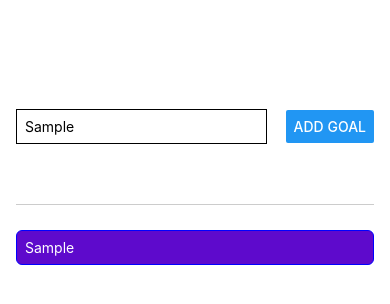
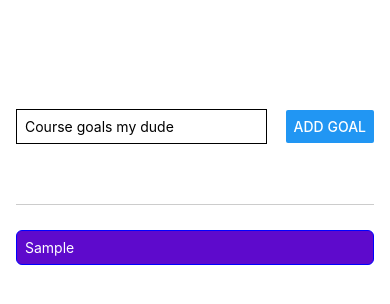
Before and after one commit to barksanto/RNative, a React Native app: screen / in a window 390 px wide. Both pictures are taken after typing "Sample" into the empty fields and a click on the button "ADD GOAL". Shown: the top 304 px of the page. Built offline with nearby package versions, Linux system fonts and the light colour scheme.

Commit message:
add delete onPress for each item - pass fn to GoalItem from App.js through props. Delete if id/key matches using filter

```diff
--- a/App.js
+++ b/App.js
@@ -1,38 +1,43 @@
 import { useState } from "react"
-import { StyleSheet, View, Button, TextInput, FlatList } from "react-native"
+import { StyleSheet, View, FlatList } from "react-native"
 
 import GoalItem from "./components/GoalItem"
+import GoalInput from "./components/GoalInput"
 
 export default function App() {
-  const [enteredGoalText, setEnteredGoalText] = useState("")
   const [courseGoals, setCourseGoals] = useState([])
 
-  function goalInputHandler(enteredText) {
-    setEnteredGoalText(enteredText)
-  }
-
-  function addGoalHandler() {
+  function addGoalHandler(enteredGoalText) {
     setCourseGoals((currentCourseGoals) => [
       ...currentCourseGoals,
       { text: enteredGoalText, key: Math.random().toString() },
     ])
   }
 
+  function deleteGoalHandler(id) {
+    setCourseGoals((oldGoals) => {
+      return oldGoals.filter((goal) => goal.key !== id)
+      // console.log(oldGoals)
+    })
+
+    // console.log(id)
+  }
+
   return (
     <View style={styles.appContainer}>
-      <View style={styles.inputContainer}>
-        <TextInput
-          placeholder="Your course goal"
-          style={styles.textInput}
-          onChangeText={goalInputHandler}
-        />
-        <Button title="Add Goal" onPress={addGoalHandler} />
-      </View>
+      <GoalInput onAddGoal={addGoalHandler} />
+
       <View style={styles.goalsContainer}>
         <FlatList
           data={courseGoals}
           renderItem={(itemData) => {
-            return <GoalItem text={itemData.item.text} />
+            return (
+              <GoalItem
+                text={itemData.item.text}
+                onDeleteItem={deleteGoalHandler}
+                id={itemData.item.key}
+              />
+            )
           }}
           keyExtractor={(item, index) => {
             return item.key
@@ -51,23 +56,7 @@ const styles = StyleSheet.create({
     paddingHorizontal: 16,
     flex: 1,
   },
-  inputContainer: {
-    display: "flex",
-    flex: 1,
-    flexDirection: "row",
-    justifyContent: "space-between",
-    alignItems: "center",
-    marginBottom: 25,
-    borderBottomWidth: 1,
-    borderBottomColor: "#ccc",
-  },
-  textInput: {
-    borderWidth: 1,
-    borderColor: "black",
-    width: "70%",
-    marginRight: 8,
-    padding: 8,
-  },
+
   goalsContainer: {
     flex: 4,
   },
--- a/components/GoalInput.js
+++ b/components/GoalInput.js
@@ -0,0 +1,50 @@
+import { View, TextInput, Button, StyleSheet } from "react-native"
+import { useState } from "react"
+
+function GoalInput(props) {
+  const [enteredGoalText, setEnteredGoalText] = useState("")
+
+  function goalInputHandler(enteredText) {
+    setEnteredGoalText(enteredText)
+  }
+
+  function addGoalHandler() {
+    // 2 differet states
+    props.onAddGoal(enteredGoalText) // courseGoals state
+    setEnteredGoalText("") // input text state
+  }
+
+  return (
+    <View style={styles.inputContainer}>
+      <TextInput
+        placeholder="Course goals my dude"
+        style={styles.textInput}
+        onChangeText={goalInputHandler}
+        value={enteredGoalText}
+      />
+      <Button title="Add Goal" onPress={addGoalHandler} />
+    </View>
+  )
+}
+
+export default GoalInput
+
+const styles = StyleSheet.create({
+  inputContainer: {
+    display: "flex",
+    flex: 1,
+    flexDirection: "row",
+    justifyContent: "space-between",
+    alignItems: "center",
+    marginBottom: 25,
+    borderBottomWidth: 1,
+    borderBottomColor: "#ccc",
+  },
+  textInput: {
+    borderWidth: 1,
+    borderColor: "black",
+    width: "70%",
+    marginRight: 8,
+    padding: 8,
+  },
+})
--- a/components/GoalItem.js
+++ b/components/GoalItem.js
@@ -1,11 +1,13 @@
-import { StyleSheet, View, Text } from "react-native"
-// import { StyleSheet } from "react-native"
+import { StyleSheet, View, Text, Pressable } from "react-native"
 
 function GoalItem(props) {
+  // console.log(props)
   return (
-    <View style={styles.goalItem}>
-      <Text style={styles.goalText}>{props.text}</Text>
-    </View>
+    <Pressable onPress={props.onDeleteItem.bind(this, props.id)}>
+      <View style={styles.goalItem}>
+        <Text style={styles.goalText}>{props.text}</Text>
+      </View>
+    </Pressable>
   )
 }
 
```
